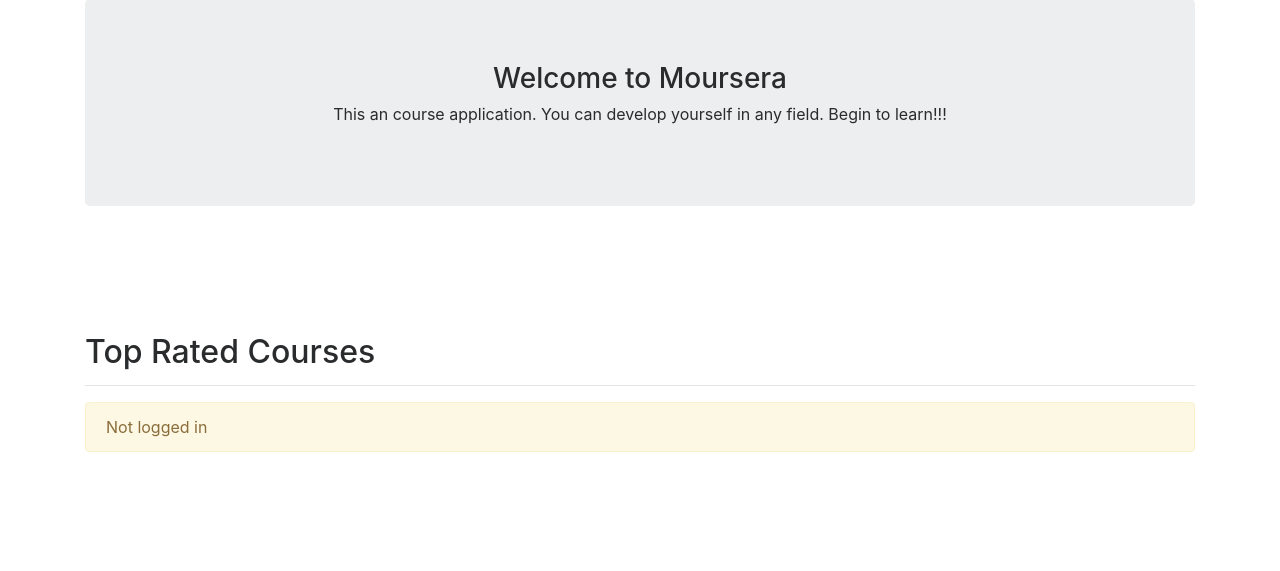
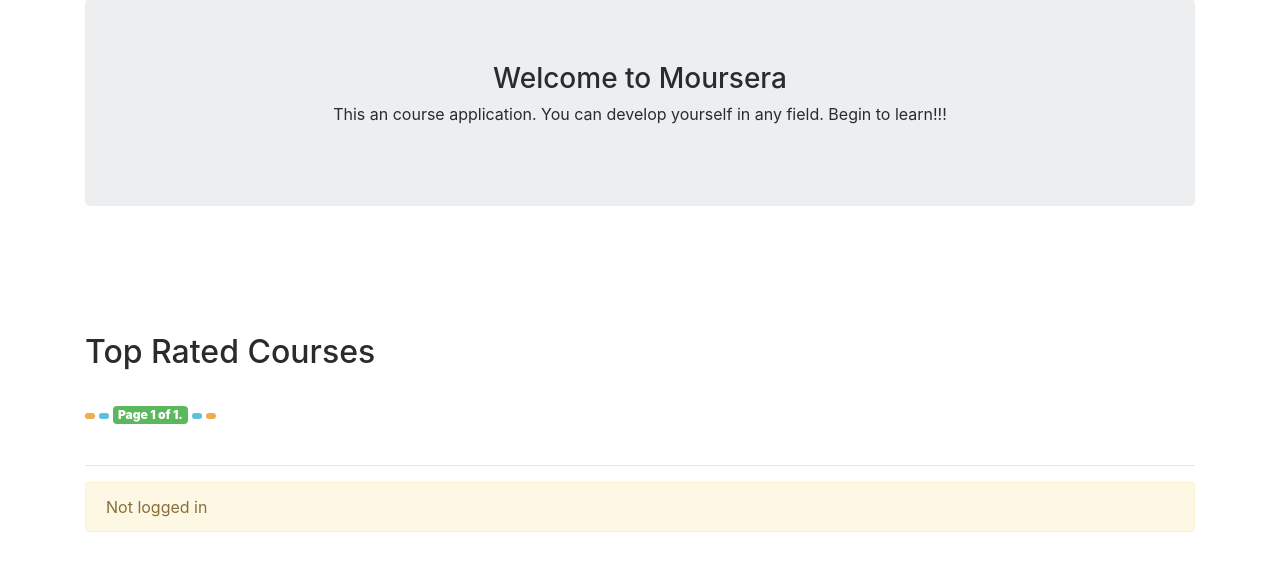
Before and after one commit to CemMeric26/blog_-py-, a Django app: page / in a window 1280 px wide. Shown: the part 101-672 px from the top of the page. Run offline with Django 4.2, Linux system fonts and the light colour scheme; data comes from the database, SQL or seed files in the repository; data that the repository does not hold is empty; parts of the project's set-up code (start-up, migrations or seed data) failed here and were passed over; some libraries are stand-ins or nearby versions.

Commit message:
almost done

```diff
--- a/article/models.py
+++ b/article/models.py
@@ -51,13 +51,15 @@
     student = models.ForeignKey("user.Student", on_delete=models.CASCADE, related_name='taken_courses')
     article = models.ForeignKey(Article, on_delete=models.CASCADE, related_name='taken_courses')
     is_takencourse_completed = models.FloatField(default=0)
+    added = models.DateTimeField(auto_now_add=True)
     score = models.IntegerField(null=True,
                                 validators=[
                                     MaxValueValidator(5),
                                     MinValueValidator(0),
                                 ]
     )   #rating for the taken course
-
+    class Meta:
+        ordering = ['added']
     def __str__(self):
         return self.article.title
 
--- a/article/views.py
+++ b/article/views.py
@@ -3,6 +3,7 @@
 from django.utils.decorators import method_decorator
 from django.views import View
 from django.db.models import Avg,Q,Sum
+from django.core.paginator import Paginator
 
 import article
 from .forms import ArticleForm,VideoForm
@@ -14,6 +15,7 @@
 
 import json
 import urllib.request
+from django.contrib.auth.mixins import LoginRequiredMixin
 
 # Create your views here.
 API_KEY ="AIzaSyDuTuqB9Xv5aocjJy4KfxkXUV3vIkU6AGs"
@@ -26,6 +28,7 @@
 
 
         articles = Article.objects.annotate(avg_score=Avg('taken_courses__score'),duration_sum=Sum('videos__duration'))
+
 
 
         if request.user.is_student:
@@ -43,20 +46,24 @@
                 articles = articles.filter(title__icontains=keyword)
                 return render(request, "articles.html", {"articles": articles})
 
+            paginator = Paginator(articles, 3)
+            page_number = request.GET.get('page')
+            page_obj = paginator.get_page(page_number)
 
+            return render(request, "articles.html", {"page_obj": page_obj})
 
-            return render(request, "articles.html", {"articles": articles})
-
-
+        paginator = Paginator(articles, 3)
+        page_number = request.GET.get('page')
+        page_obj = paginator.get_page(page_number)
         if keyword:
             articles = articles.filter(title__icontains=keyword)
-            return render(request, "articles.html", {"articles": articles})
+            return render(request, "articles.html", {"page_obj": page_obj})
 
 
         #articles = Article.objects.all()
 
 
-        return render(request, "articles.html", {"articles": articles})
+        return render(request, "articles.html", {"page_obj": page_obj})
 
 
 
@@ -75,15 +82,10 @@
     def get(self, request, *args, **kwargs):
         keyword = request.GET.get("keyword")
         student = get_object_or_404(Student, user_id=request.user.id)
-        courses = TakenCourse.objects.filter(student_id=student.user_id).annotate(avg_score=Avg('score'))
-
-        #courses = student.courses.annotate(avg_score=Avg('taken_courses__score'))
+        courses = TakenCourse.objects.filter(student_id=student.user_id).annotate(avg_score=Avg('score')).order_by('added')
 
 
         for course in courses:
-            #takencourse = get_object_or_404(TakenCourse,article_id=course.id,student_id=request.user.id)
-            #takencourse_videos = TakenCourseVideo.objects.filter(takencourse_id=takencourse.id)
-
             takencourse_videos = TakenCourseVideo.objects.filter(takencourse_id=course.id)
             completed = 0 #number of completed videos
             for video in takencourse_videos:
@@ -93,12 +95,20 @@
             course.is_takencourse_completed = (completed/len(takencourse_videos))*100
 
 
+
         if keyword:
             courses = courses.filter(title__icontains=keyword)
-            return render(request, "taken-courses.html", {"courses": courses})
 
+            paginator = Paginator(courses, 3)
+            page_number = request.GET.get('page')
+            page_obj = paginator.get_page(page_number)
+            return render(request, "taken-courses.html", {"page_obj": page_obj})
 
-        return render(request, "taken-courses.html", {"courses": courses})
+        paginator = Paginator(courses, 3)
+        page_number = request.GET.get('page')
+        page_obj = paginator.get_page(page_number)
+
+        return render(request, "taken-courses.html", {"page_obj": page_obj})
 
 
 
@@ -108,18 +118,15 @@
 #----------------------------------------------
 class IndexView(View):
     def get(self,request):
-        """if request.user.is_teacher:
-            articles = Article.objects.filter(author=request.user)
-            context = {
-                "articles": articles
-            }
-            return render(request,"dashboard.html",context)
-"""
 
         articles = Article.objects.annotate(avg_score=Avg('taken_courses__score')).order_by('-avg_score')
 
+        paginator = Paginator(articles, 3)
+        page_number = request.GET.get('page')
+        page_obj = paginator.get_page(page_number)
 
-        return render(request,"index.html",{"articles":articles})
+
+        return render(request,"index.html",{"page_obj":page_obj})
 
 #---------------------------------------------
 
@@ -134,11 +141,12 @@
     @method_decorator(login_required(login_url="user:login"))
     def get(self,request):
         articles = Article.objects.filter(author=request.user)
-        context = {
-            "articles": articles
-        }
 
-        return render(request, "dashboard.html", context)
+        paginator = Paginator(articles, 3)
+        page_number = request.GET.get('page')
+        page_obj = paginator.get_page(page_number)
+
+        return render(request, "dashboard.html", {'page_obj':page_obj})
 
 
 
@@ -148,23 +156,6 @@
     def get(self,request,id):
         article = get_object_or_404(Article, id=id)
         comments = article.comments.all()
-
-        """if request.user.is_student:
-            student = get_object_or_404(Student,user_id=request.user.id)
-            if article in student.courses.all():
-                takencourse = get_object_or_404(TakenCourse,article_id=id,student_id=request.user.id)
-                takencourse_videos = TakenCourseVideo.objects.filter(takencourse_id=takencourse.id)
-
-                completed = 0 #number of completed videos
-                for video in takencourse_videos:
-                    if video.is_completed_video:
-                        completed = completed+1
-
-                takencourse.is_takencourse_completed = completed/len(takencourse_videos)
-"""
-
-
-
 
 
         return render(request, "detail.html", {"article": article, "comments": comments})
@@ -241,12 +232,14 @@
 
     return min*60 + sec
 
+
+
 #-------------------------------------------------
 
 
-class AddArticleView(View):
+class AddArticleView(LoginRequiredMixin,View):
 
-    @method_decorator(login_required(login_url="user:login"))
+    #@method_decorator(login_required(login_url="user:login"))
     @method_decorator(teacher_required(login_url="user:loginins"))
     def get(self,request):
         form = ArticleForm(None)
@@ -255,7 +248,6 @@
 
 
     #@method_decorator(login_required(login_url="user:login"))
-    @method_decorator(login_required(login_url="user:login"))
     @method_decorator(teacher_required(login_url="user:loginins"))
     def post(self, request):
         form = ArticleForm(request.POST or None, request.FILES or None)
--- a/blog/settings.py
+++ b/blog/settings.py
@@ -115,7 +115,7 @@
 
 AUTH_USER_MODEL = 'user.User'
 
-#LOGIN_URL = 'login'
+LOGIN_URL = '/user/login/'
 
 #LOGOUT_URL = 'logout'
 
--- a/templates/index.html
+++ b/templates/index.html
@@ -10,9 +10,9 @@
 </div>
  <br><br><br><br>
     <h2>Top Rated Courses</h2>
-{%if articles %}
 
-{%for article in articles%}
+
+{%for article in page_obj%}
 {% if article.avg_score %}
 <div class="row">
     <div class="col-lg-10">
@@ -59,12 +59,48 @@
 </div>
 {% endif %}
 {%endfor%}
+<br>
+<div class="pagination">
+    <span class="step-links">
+    <span class="badge badge-warning" >
+           {% if page_obj.has_previous %}
+            <a href="?page=1">&laquo; first</a>
 
-{%else%}
-<div class="alert alert-danger"> A course couldn't be found</div>
-{%endif%}
+        {% endif %}
+    </span>
+    <span class="badge badge-info" >
+           {% if page_obj.has_previous %}
+
+            <a href="?page={{ page_obj.previous_page_number }}">previous</a>
+        {% endif %}
+    </span>
+
+        <span class="current">
+            <span class="badge badge-success" >
+                <strong>Page {{ page_obj.number }} of {{ page_obj.paginator.num_pages }}. </strong>
+            </span>
+
+        </span>
+        <span class="badge badge-info" >
+           {% if page_obj.has_next %}
+            <a href="?page={{ page_obj.next_page_number }}">next</a>
+
+        {% endif %}
+
+        </span>
+        <span class="badge badge-warning" >
+           {% if page_obj.has_next %}
+
+            <a href="?page={{ page_obj.paginator.num_pages }}">last &raquo;</a>
+        {% endif %}
+
+        </span>
 
 
+    </span>
+</div>
+
+<br>
 <hr>
     {% if request.user.is_authenticated %}
         <div class="alert alert-success" role="alert">
--- a/user/views.py
+++ b/user/views.py
@@ -78,7 +78,7 @@
         return render(request, "login.html",context)
     def post(self,request):
         form = LoginForm(request.POST or None)
-        print(request.POST)
+
         context = {
             "form": form
         }
```
Also changed, not shown: templates/articles.html (+42 -5 lines), templates/dashboard.html (+46 -2 lines), templates/taken-courses.html (+42 -5 lines), article/migrations/0003_alter_takencourse_options.py (added), article/migrations/0004_takencourse_added.py (added), article/migrations/0005_alter_takencourse_options.py (added), media/download_NcbrVet.jpeg (added), media/download_hARYkem.jpeg (added), media/full-stack-developer_KVNpgd9.png (added), media/logo-vuejs-min_Vhzjw4d.png (added), media/unity_8OE4Spf.jpg (added), media/unity_af7bplp.jpg (added).
